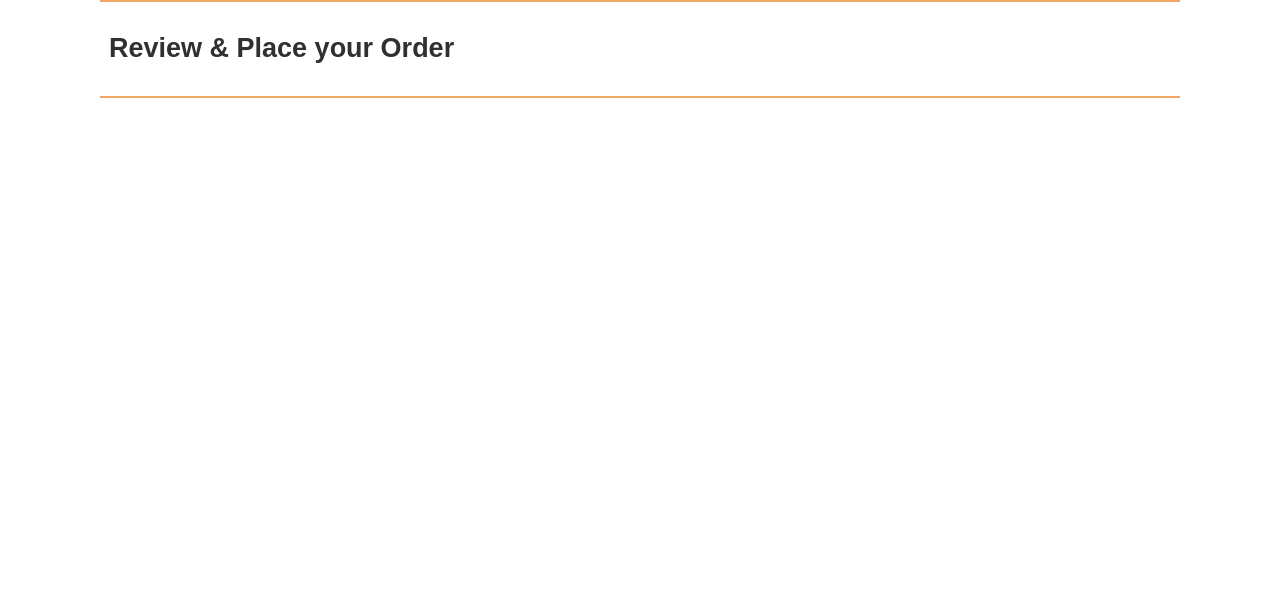
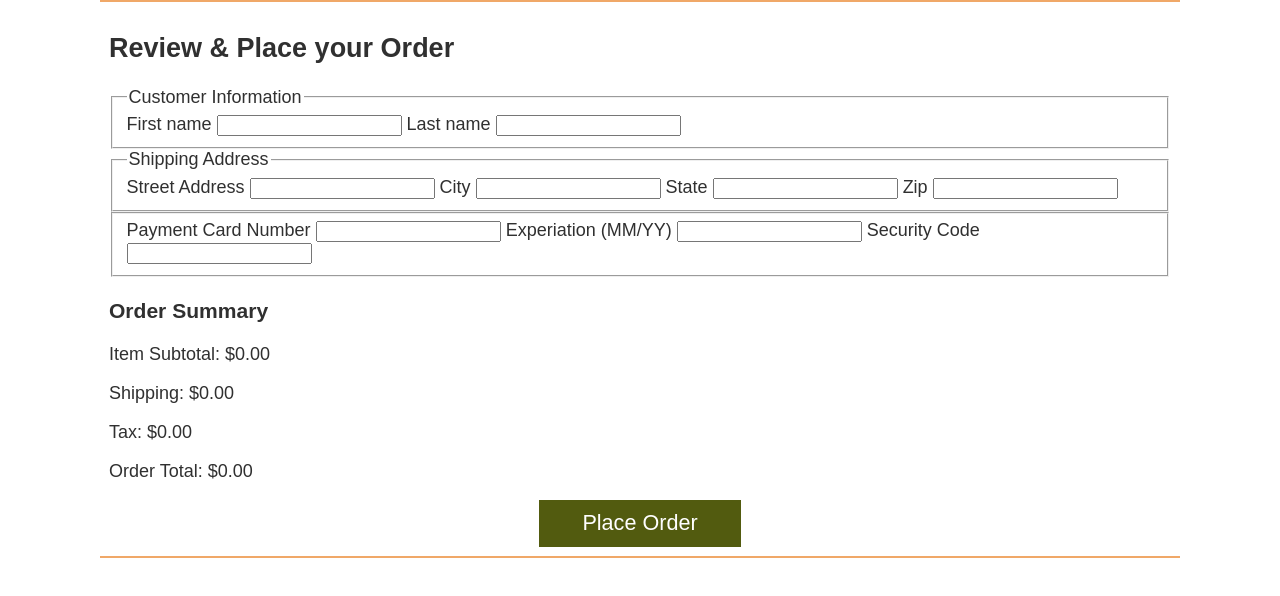
Before and after one commit to jkulmus/sleepoutside, a website: page src/checkout/index.html in a window 1280 px wide. Drawn offline with Linux system fonts and the light colour scheme; files that its build step writes are made by us from their sources.

Commit message:
team6 start

```diff
--- a/src/checkout/index.html
+++ b/src/checkout/index.html
@@ -18,6 +18,70 @@
     <main class="divider">
       <section class="products">
         <h2>Review & Place your Order</h2>
+
+        <div class="checkout-grid">
+          <form id="checkout-form" class="checkout-form">
+            <fieldset>
+              <legend>Customer Information</legend>
+              <lable>
+                First name
+                <input name="fname" type="text" required />
+              </lable>
+
+              </lable>
+                Last name
+                <input name="lname" type="text" required />
+              </lable>
+            </fieldset>
+
+            <fieldset>
+              <legend>Shipping Address</legend>
+              <label>
+                Street Address
+                <input name="street" type="text" required />
+              </label>
+              </label>
+                City
+                <input name="city" type="text" required />
+              </label>
+              </label>
+                State
+                <input name="state" type="text" required />
+              </label>
+              </label>
+                Zip
+                <input name="zip" type="text" id="zip" inputmode="numeric" required />
+              </label>
+            </fieldset>
+
+            <fieldset>
+              <legent>Payment</legent>
+              <label>Card Number
+                <input name="cardNumber" type="text" inputmode="numeric" required />
+              </label>
+              <label>
+                Experiation (MM/YY)
+                <input name="experation" type="test" required />
+              </label>
+              <label>
+                Security Code
+                <input name="code" type="text" inputmode="numeric" required />
+              </label>
+            </fieldset>
+
+            <section class="order-summary">
+              <h3>Order Summary</h3>
+              <p>Item Subtotal: $<span id="numItems">0.00</span></p>
+              <p>Shipping: $<span id="shipping">0.00</span></p>
+              <p>Tax: $<span id="tax">0.00</span></p>
+              <p>Order Total: $<span id="orderTotal">0.00</span></p>
+            </section>
+
+            <button type="submit">Place Order</button>
+          </form>
+
+
+        </div>
       </section>
     </main>
 
--- a/src/js/shoppingCart.mjs
+++ b/src/js/shoppingCart.mjs
@@ -39,6 +39,10 @@ function removeFromCart(id) {
   updateCartCount();
 }
 
+function renderCartTotal(items){
+
+}
+
 function cartItemTemplate(item) {
   return `<li class="cart-card divider">
   <span class="cart-card__remove" data-id="${item.Id}">X</span>
```
Also changed, not shown: src/cart/index.html (+12 -0 lines), src/js/checkoutProcess.mjs (added, +48 -0 lines).
